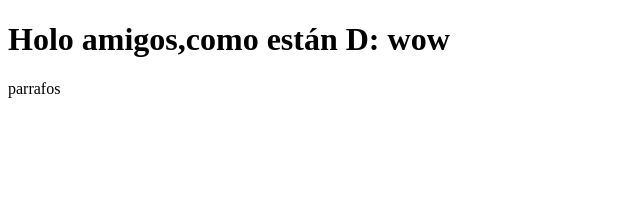
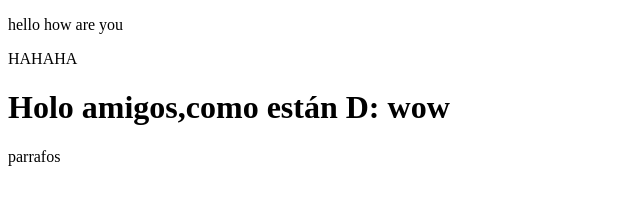
Before and after one commit to BlackCatMagic/Coursera-Primerrep, a plain HTML site: page site/index.html in a window 1280 px wide. Shown: the whole page, without its empty margins (0-640 px from the left). Drawn offline with Linux system fonts and the light colour scheme.

Commit message:
small addition number4

```diff
--- a/site/index.html
+++ b/site/index.html
@@ -4,6 +4,9 @@
 	<title>Hola sitio coursera</title>
 </head>
 <body>
+<p> hello how are you</p>
+
+HAHAHA
 <h1>Holo amigos,como están D: wow</h1>
 <p> parrafos </p>
 </body>
```
